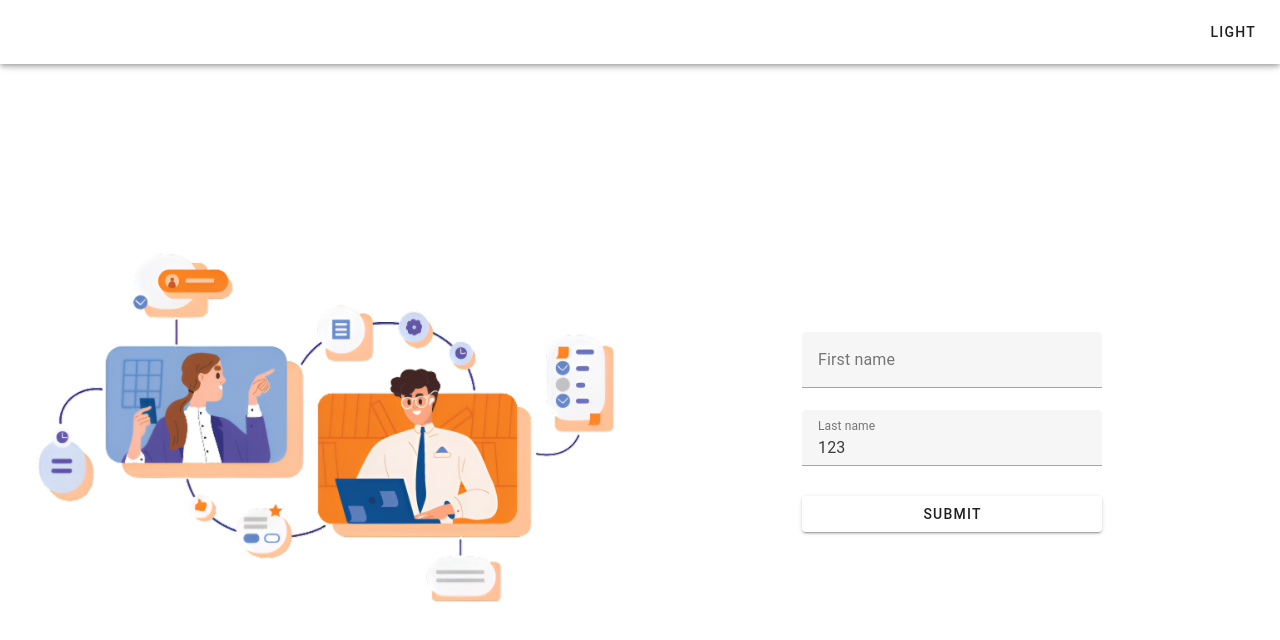
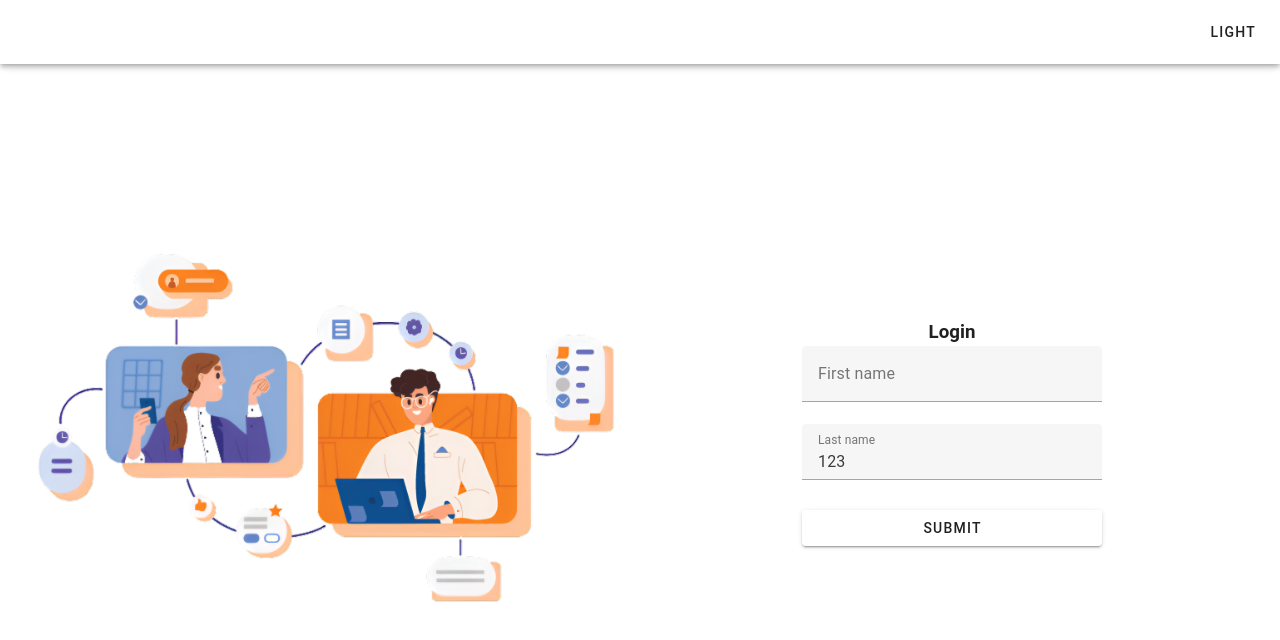
Before and after one commit to addeligero/ScanCount-, a Vue app: page / in a window 1280 px wide. Shown: the top 640 px of the page. Built offline with nearby package versions, Linux system fonts and the light colour scheme; the HTML template or start-up script is replaced by a standard one.

Commit message:
add: separated file for auth-login

```diff
--- /dev/null
+++ b/src/components/Auth/Login.vue
@@ -0,0 +1,31 @@
+<script setup>
+import { ref } from 'vue'
+const firstName = ref('')
+const firstNameRules = [
+  (value) => {
+    if (value?.length >= 3) return true
+    return 'First name must be at least 3 characters.'
+  },
+]
+
+const lastName = ref('123')
+const lastNameRules = [
+  (value) => {
+    if (/[^0-9]/.test(value)) return true
+    return 'Last name can not contain digits.'
+  },
+]
+</script>
+
+<template>
+  <v-sheet class="mx-auto" width="300">
+    <h3 class="text-center">Login</h3>
+    <v-form fast-fail @submit.prevent>
+      <v-text-field v-model="firstName" :rules="firstNameRules" label="First name"></v-text-field>
+
+      <v-text-field v-model="lastName" :rules="lastNameRules" label="Last name"></v-text-field>
+
+      <v-btn class="mt-2" type="submit" block>Submit</v-btn>
+    </v-form>
+  </v-sheet>
+</template>
--- a/src/views/Welcome.vue
+++ b/src/views/Welcome.vue
@@ -1,27 +1,12 @@
 <script setup>
-import { ref } from 'vue'
 import { useTheme } from 'vuetify'
+import Login from '@/components/Auth/Login.vue'
 
 const theme = useTheme()
 
 function onClick() {
   theme.global.name.value = theme.global.name.value === 'light' ? 'dark' : 'light'
 }
-const firstName = ref('')
-const firstNameRules = [
-  (value) => {
-    if (value?.length >= 3) return true
-    return 'First name must be at least 3 characters.'
-  },
-]
-
-const lastName = ref('123')
-const lastNameRules = [
-  (value) => {
-    if (/[^0-9]/.test(value)) return true
-    return 'Last name can not contain digits.'
-  },
-]
 </script>
 
 <template>
@@ -42,23 +27,7 @@ const lastNameRules = [
     <v-main>
       <v-container fluid class="fill-height d-flex align-center justify-center">
         <img src="@/assets/img/1.png" alt="" style="max-width: 50%" />
-        <v-sheet class="mx-auto" width="300">
-          <v-form fast-fail @submit.prevent>
-            <v-text-field
-              v-model="firstName"
-              :rules="firstNameRules"
-              label="First name"
-            ></v-text-field>
-
-            <v-text-field
-              v-model="lastName"
-              :rules="lastNameRules"
-              label="Last name"
-            ></v-text-field>
-
-            <v-btn class="mt-2" type="submit" block>Submit</v-btn>
-          </v-form>
-        </v-sheet>
+        <Login />
       </v-container>
     </v-main>
   </v-app>
```
